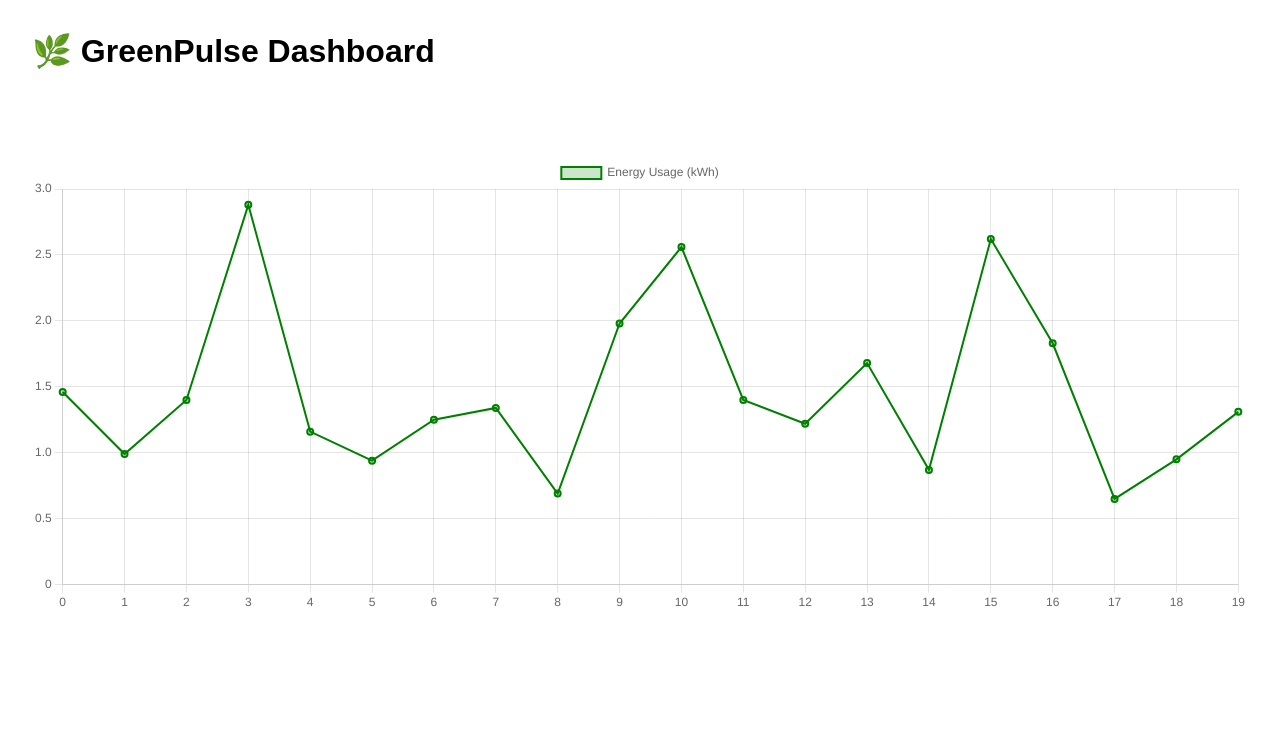
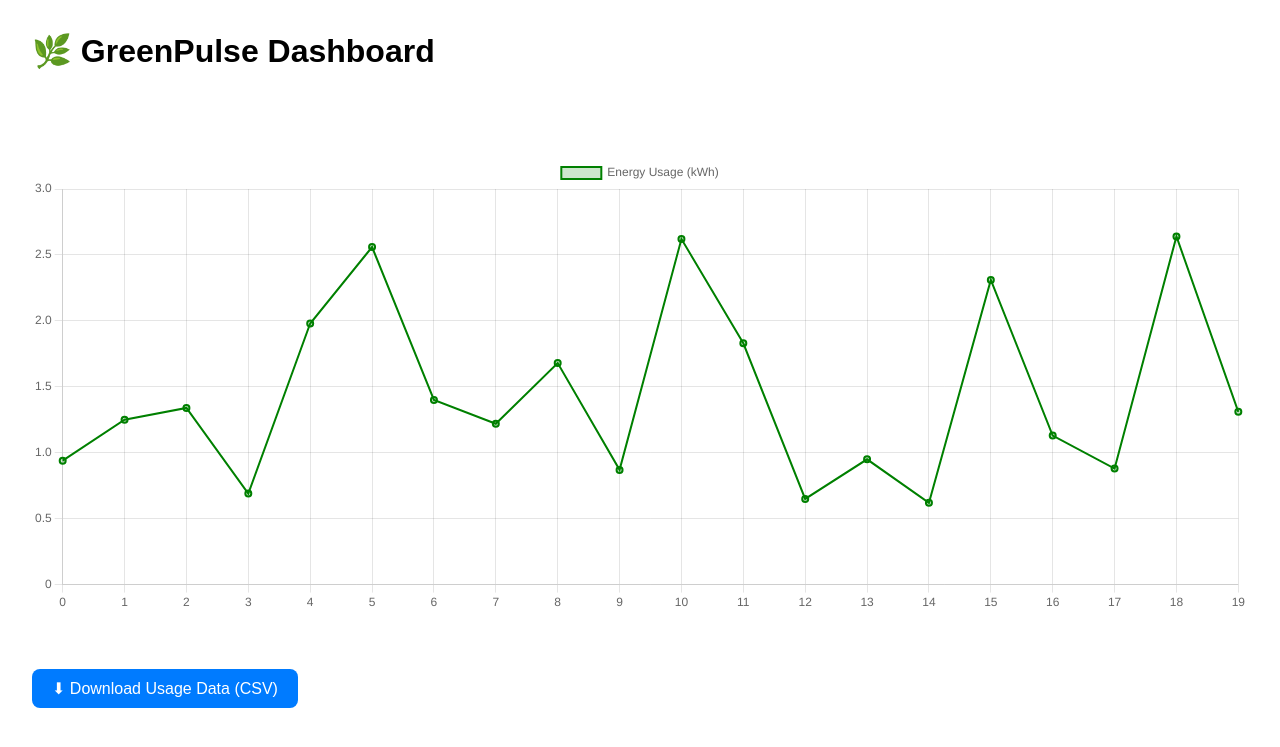
Before and after one commit to DalavaiHemanth/greenpulse, a Flask app: page /dashboard in a window 1280 px wide. Shown: the top 747 px of the page. Run offline with Flask 3, Linux system fonts and the light colour scheme; a user stored in the database is signed in; data that the repository does not hold is empty; parts of the project's set-up code (start-up, migrations or seed data) failed here and were passed over.

Commit message:
Added CSV download button to dashboard

```diff
--- a/app.py
+++ b/app.py
@@ -1,4 +1,4 @@
-from flask import Flask, render_template, redirect, request, session, url_for, jsonify
+from flask import Flask, render_template, redirect, request, session, url_for, jsonify, send_file
 from flask_login import LoginManager, UserMixin, login_user, login_required, logout_user, current_user
 import pandas as pd
 import pickle
@@ -117,6 +117,14 @@ def history_data():
     except Exception as e:
         return jsonify({'error': str(e)})
 
+@app.route('/download')
+@login_required
+def download_csv():
+    try:
+        return send_file('data/usage_data.csv', as_attachment=True)
+    except Exception as e:
+        return f"Error downloading file: {e}"
+
 # --- Energy Usage Simulation ---
 def get_live_data():
     usage = round(random.uniform(0.5, 3.0), 2)
--- a/data/usage_data.csv
+++ b/data/usage_data.csv
@@ -73,3 +73,8 @@ Air Conditioner,2.62
 Air Conditioner,1.83
 Air Conditioner,0.65
 Air Conditioner,0.95
+Air Conditioner,0.62
+Air Conditioner,2.31
+Air Conditioner,1.13
+Air Conditioner,0.88
+Air Conditioner,2.64
--- a/templates/dashboard.html
+++ b/templates/dashboard.html
@@ -15,6 +15,19 @@
         }
         .ok { background-color: #28a745; } /* Green */
         .warn { background-color: #dc3545; } /* Red */
+        .download-btn {
+            padding: 10px 20px;
+            font-size: 16px;
+            background-color: #007bff;
+            color: white;
+            border: none;
+            border-radius: 8px;
+            margin-top: 20px;
+            cursor: pointer;
+        }
+        .download-btn:hover {
+            background-color: #0056b3;
+        }
     </style>
 </head>
 <body>
@@ -24,6 +37,12 @@
 
     <canvas id="usageChart" width="400" height="150"></canvas>
 
+    <!-- ✅ Download CSV Button -->
+    <br><br>
+    <a href="{{ url_for('download_csv') }}" download>
+        <button class="download-btn">⬇ Download Usage Data (CSV)</button>
+    </a>
+
     <script src="{{ url_for('static', filename='script.js') }}"></script>
 </body>
 </html>
```
